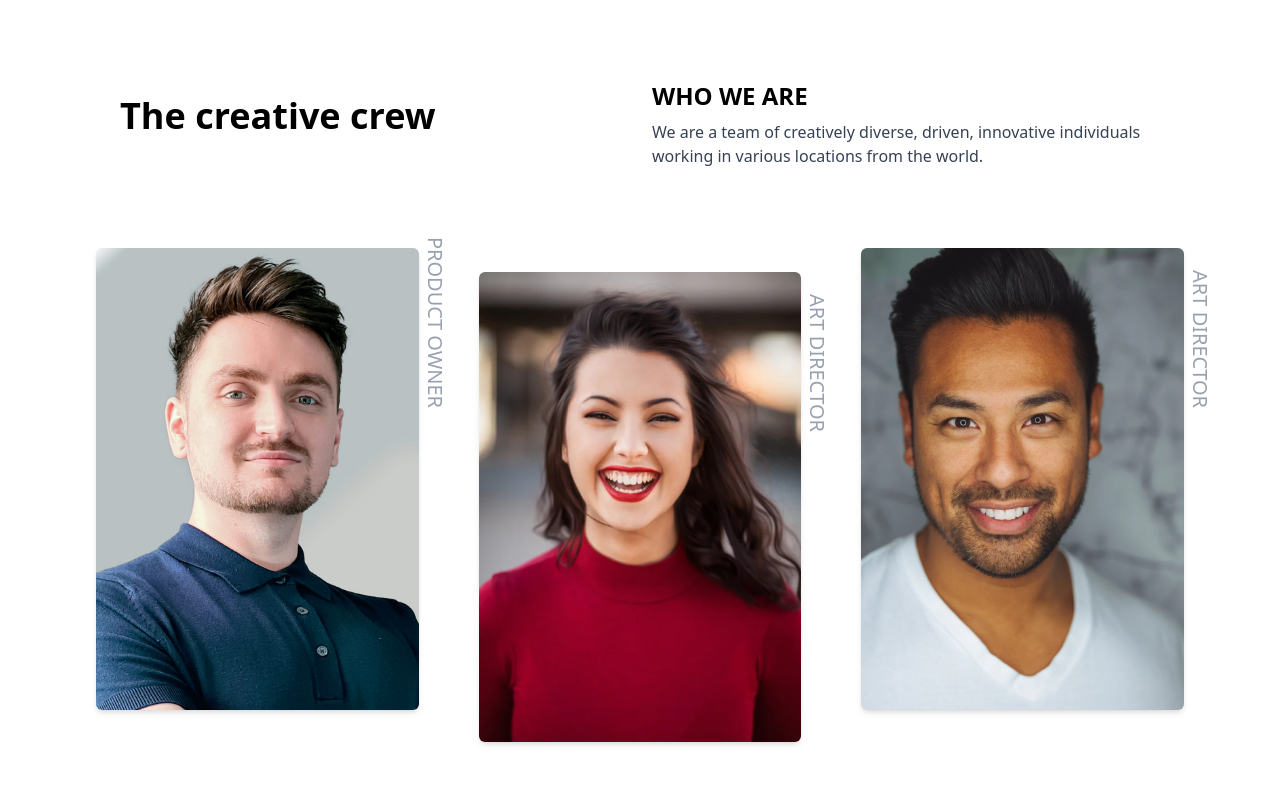
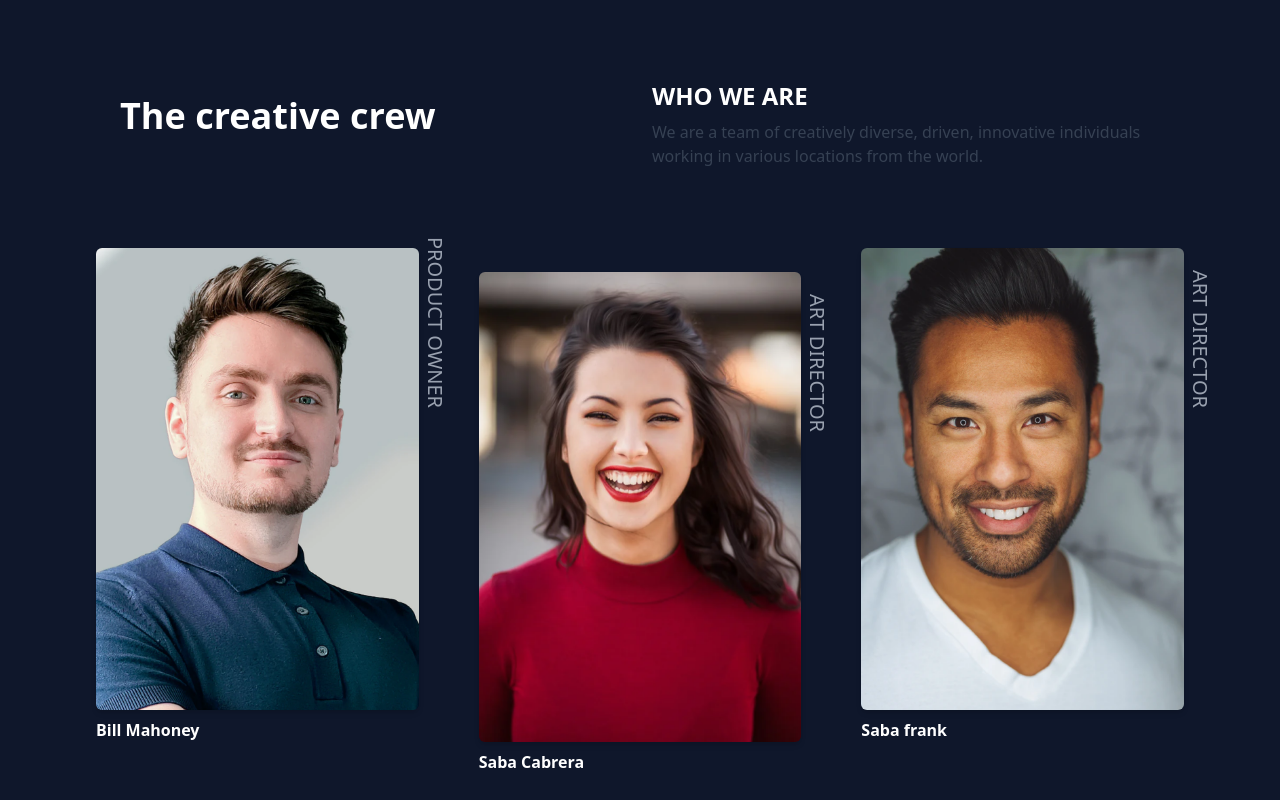
Before and after one commit to JPgitidaho/React-app-FUNVAL, a React (Vite) app: page / in a window 1280 px wide. Shown: the top 800 px of the page. Built offline with nearby package versions, Linux system fonts and the light colour scheme.

Commit message:
actualization

```diff
--- a/src/App.jsx
+++ b/src/App.jsx
@@ -3,7 +3,7 @@
 
 function App() {
   return (
-    <main className="min-h-screen bg-white dark:bg-slate-900 dark:text-white text-black transition-colors duration-300">
+    <main className="min-h-screen bg-slate-900 text-white ">
       <header className="px-4 py-10 max-w-6xl mx-auto">
 
 
```
Also changed, not shown: vite.config.js (renamed from vite.config.ts).
